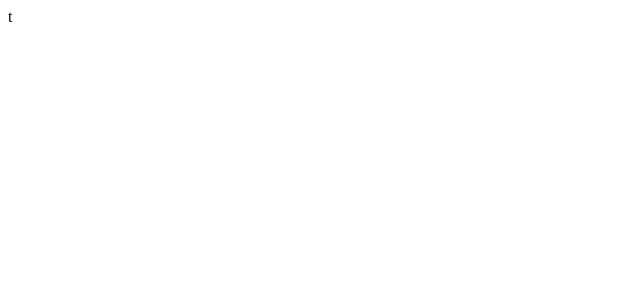
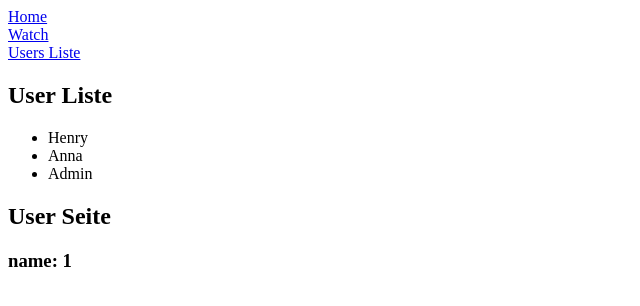
Before and after one commit to Momaritti/gera-srh, an Angular app: page /user/list/detail/1 in a window 1280 px wide. Before the commit this address led to /. Shown: the top 306 px of the page, without its empty margins (0-640 px from the left). Built offline with nearby package versions, Linux system fonts and the light colour scheme.

Commit message:
add routing and also for users

```diff
--- a/src/app/app.component.html
+++ b/src/app/app.component.html
@@ -1,5 +1,13 @@
 
-<router-outlet></router-outlet>t
+<!-- router navigation -->
+<ul>
+  <li><a routerLink="/home">Home</a></li>
+  <li><a routerLink="/watch">Watch</a></li>
+  <li><a routerLink="/user/list">Users Liste</a></li>
+</ul>
+
+
+<router-outlet></router-outlet>
 
 <!-- moved to home component
 <div class="first-view">
--- a/src/app/user-list/user-list.component.html
+++ b/src/app/user-list/user-list.component.html
@@ -1,3 +1,7 @@
-<p>
-  user-list works!
-</p>
+<div class="container">
+  <h2>User Liste</h2>
+  <ul>
+    <li *ngFor="let user of users" [routerLink]="['detail', user.name]">{{user.name}}</li>
+  </ul>
+  <router-outlet></router-outlet>
+</div>
--- a/src/app/user-list/user-list.component.ts
+++ b/src/app/user-list/user-list.component.ts
@@ -6,7 +6,11 @@ import { Component, OnInit } from '@angular/core';
   styleUrls: ['./user-list.component.sass']
 })
 export class UserListComponent implements OnInit {
-
+  users = [
+    { name: 'Henry'},
+    { name: 'Anna'},
+    { name: 'Admin'}
+  ];
   constructor() { }
 
   ngOnInit() {
--- /dev/null
+++ b/src/app/user/user.component.html
@@ -0,0 +1,4 @@
+<div class="container">
+  <h2>User Seite</h2>
+  <h3>name: {{name}}</h3>
+</div>
--- /dev/null
+++ b/src/app/user/user.component.ts
@@ -0,0 +1,20 @@
+import { Component, OnInit } from '@angular/core';
+import { ActivatedRoute} from '@angular/router';
+
+@Component({
+  selector: 'app-user',
+  templateUrl: './user.component.html',
+  styleUrls: ['./user.component.sass']
+})
+export class UserComponent implements OnInit {
+  name: any;
+  sub: any;
+  constructor(private route: ActivatedRoute) { }
+
+  ngOnInit() {
+    this.sub = this.route.params.subscribe(params => {
+      this.name = params['name'];
+    });
+  }
+
+}
```
Also changed, not shown: src/app/app.module.ts (+12 -2 lines), src/app/user/user.component.sass (added), 1 other file (tests, documents, lock files or other folders).
